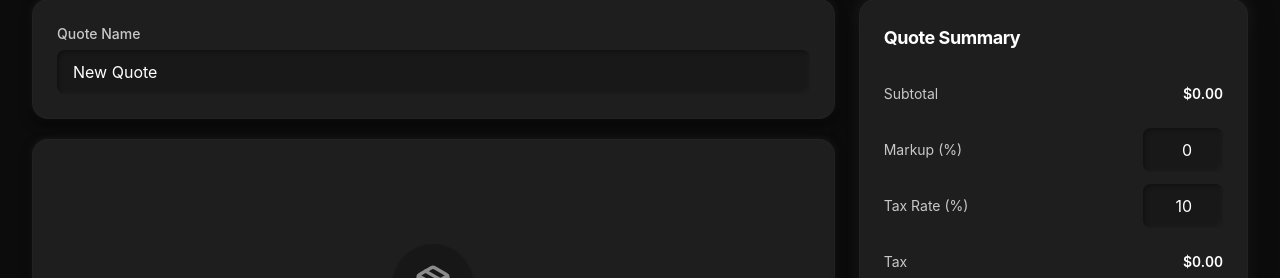
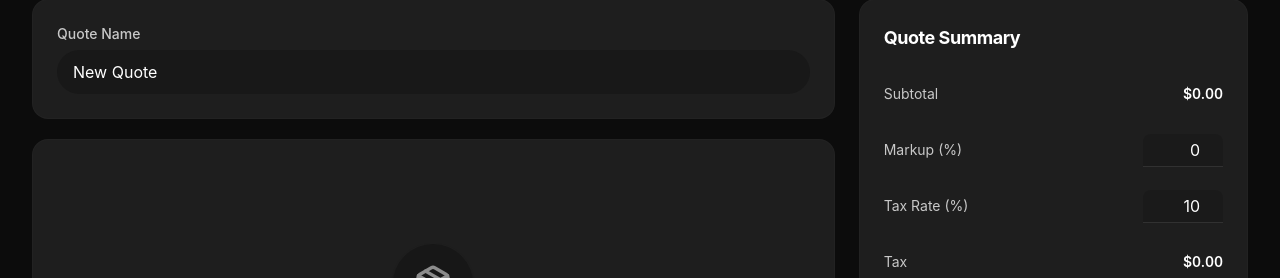
Before and after one commit to bemoy83/expo-calculator, a Next.js app: page /quotes in a window 1280 px wide. Shown: the part 206-484 px from the top of the page. Built offline with nearby package versions, Linux system fonts and the light colour scheme.

Commit message:
flat UI implemented

```diff
--- a/app/globals.css
+++ b/app/globals.css
@@ -4,7 +4,7 @@
 
 :root {
   /* Light theme - Professional with REAL visible hierarchy */
-  --background: 240 244 248;          /* Cool gray background - NOT white */
+  --background: 243 244 246;          /* Cool gray background - NOT white */
   --foreground: 15 23 42;             /* Deep slate text */
   --card: 255 255 255;                /* Pure white cards - elevated on gray */
   --card-foreground: 15 23 42;        /* Deep slate on cards */
--- a/app/materials/page.tsx
+++ b/app/materials/page.tsx
@@ -249,7 +249,7 @@ export default function MaterialsPage() {
                 {filteredMaterials.map((material) => (
                   <div
                     key={material.id}
-                    className="bg-card border border-border rounded-xl p-6 shadow-lg transition-smooth group"
+                    className="bg-card border border-border rounded-xl p-6 transition-smooth group"
                   >
                     <div className="flex items-start justify-between gap-4">
                       <div className="flex-1 min-w-0">
--- a/app/modules/page.tsx
+++ b/app/modules/page.tsx
@@ -119,7 +119,7 @@ function SortableFieldItem({
     <div
       ref={setNodeRef}
       style={style}
-      className="bg-card border border-border rounded-xl overflow-hidden shadow-lg transition-smooth overlay-white"
+      className="bg-card border border-border rounded-xl overflow-hidden transition-smooth overlay-white"
     >
       {/* Field Header */}
       <div className="flex items-center">
@@ -1087,7 +1087,7 @@ export default function ModulesPage() {
       ) : (
         <div className="grid grid-cols-1 md:grid-cols-2 lg:grid-cols-3 gap-6">
           {modules.map((module) => (
-            <Card key={module.id} className="shadow-lg hover:shadow-xl hover:border-accent/30 transition-smooth cursor-pointer group">
+            <Card key={module.id} className="hover:border-accent/30 transition-smooth cursor-pointer group">
               <h3 className="text-lg font-bold text-card-foreground mb-3 group-hover:text-accent transition-smooth tracking-tight">{module.name}</h3>
               {module.category && (
                 <div className="mb-3">
--- a/app/quotes/page.tsx
+++ b/app/quotes/page.tsx
@@ -324,7 +324,7 @@ export default function QuotesPage() {
       <div className="grid grid-cols-1 lg:grid-cols-3 gap-6 pb-24">
         <div className="lg:col-span-2 space-y-5">
           {/* Quote Name Card */}
-          <Card className="shadow-lg">
+          <Card>
             <Input
               label="Quote Name"
               value={quoteName}
@@ -341,7 +341,7 @@ export default function QuotesPage() {
                   Cancel
                 </Button>
               }
-              className="shadow-lg"
+              className=""
             >
               <div className="grid grid-cols-1 md:grid-cols-2 gap-2">
                 {modules.map((module) => (
@@ -367,7 +367,7 @@ export default function QuotesPage() {
 
           {/* Empty State Card */}
           {!showAddModule && currentQuote.workspaceModules.length === 0 && (
-            <Card className="shadow-lg">
+            <Card>
               <div className="text-center py-20">
                 <div className="inline-flex items-center justify-center w-20 h-20 rounded-full bg-muted shadow-sm mb-5">
                   <Package className="h-10 w-10 text-muted-foreground" />
@@ -389,7 +389,7 @@ export default function QuotesPage() {
 
           {/* Add Module Button Card */}
           {!showAddModule && currentQuote.workspaceModules.length > 0 && (
-            <Card className="shadow-lg">
+            <Card>
               <Button
                 onClick={() => setShowAddModule(true)}
                 className="rounded-full w-full"
@@ -411,7 +411,7 @@ export default function QuotesPage() {
                   <Card
                     key={instance.id}
                     title={module.name}
-                    className="shadow-lg overlay-white"
+                    className="overlay-white"
                   >
                     {module.description && (
                       <p className="text-sm text-muted-foreground mb-5">{module.description}</p>
@@ -466,7 +466,7 @@ export default function QuotesPage() {
         </div>
 
         <div className="lg:col-span-1">
-          <Card className="sticky top-16 z-40 shadow-xl">
+          <Card className="sticky top-16 z-40">
             <h3 className="text-lg font-bold text-card-foreground mb-5 tracking-tight">Quote Summary</h3>
 
             <div className="space-y-5">
@@ -485,7 +485,7 @@ export default function QuotesPage() {
                 {/* Markup % Input */}
                 <div className="flex items-center justify-between gap-3">
                   <label className="text-sm text-label-foreground shrink-0">Markup (%)</label>
-                  <div className="w-20 shrink-0">
+                  <div className="w-20 shrink-0 flex items-center justify-end min-h-[44px]">
                     <Input
                       type="number"
                       step="1"
@@ -495,6 +495,7 @@ export default function QuotesPage() {
                         const percent = Math.round(Number(e.target.value) || 0);
                         setMarkupPercent(Math.max(0, percent));
                       }}
+                      variant="underline"
                       className="w-full text-right"
                     />
                   </div>
@@ -515,7 +516,7 @@ export default function QuotesPage() {
                 {/* Tax Rate % Input */}
                 <div className="flex items-center justify-between gap-3">
                   <label className="text-sm text-label-foreground shrink-0">Tax Rate (%)</label>
-                  <div className="w-20 shrink-0">
+                  <div className="w-20 shrink-0 flex items-center justify-end min-h-[44px]">
                     <Input
                       type="number"
                       step="1"
@@ -526,6 +527,7 @@ export default function QuotesPage() {
                         const rate = Math.round(Number(e.target.value) || 0) / 100;
                         setTaxRate(Math.max(0, Math.min(1, rate)));
                       }}
+                      variant="underline"
                       className="w-full text-right"
                     />
                   </div>
@@ -559,7 +561,7 @@ export default function QuotesPage() {
                   {currentQuote.lineItems.map((item) => (
                     <div
                       key={item.id}
-                      className="group flex items-start justify-between gap-3 p-3 bg-muted/30 hover:bg-muted/50 rounded-lg transition-smooth hover:shadow-sm"
+                      className="group flex items-start justify-between gap-3 p-3 rounded-lg transition-smooth"
                     >
                       <div className="flex-1 min-w-0">
                         <div className="font-medium text-card-foreground text-sm mb-0.5 truncate">
--- a/components/Layout.tsx
+++ b/components/Layout.tsx
@@ -35,7 +35,7 @@ export const Layout: React.FC<LayoutProps> = ({ children }) => {
       >
         Skip to main content
       </a>
-      <nav className="bg-card border-b border-border shadow-lg sticky top-0 z-50 backdrop-blur-md bg-card/98" aria-label="Main navigation">
+      <nav className="bg-card border-b border-border sticky top-0 z-50 backdrop-blur-md bg-card/98" aria-label="Main navigation">
         <div className="max-w-7xl mx-auto px-4 sm:px-6 lg:px-8">
           <div className="flex items-center justify-between h-16">
             <div className="flex items-center gap-3">
--- a/components/ui/Card.tsx
+++ b/components/ui/Card.tsx
@@ -18,8 +18,8 @@ export const Card: React.FC<CardProps> = ({
 }) => {
   return (
     <div className={cn(
-      'bg-card border border-border rounded-xl p-6 shadow-lg transition-all relative',
-      interactive && 'hover:shadow-xl hover-overlay',
+      'bg-card border border-border rounded-xl p-6 transition-all relative',
+      interactive && 'hover-overlay',
       className
     )}>
       {(title || actions) && (
--- a/components/ui/Input.tsx
+++ b/components/ui/Input.tsx
@@ -4,6 +4,7 @@ import { cn } from '@/lib/utils';
 interface InputProps extends React.InputHTMLAttributes<HTMLInputElement> {
   label?: string;
   error?: string;
+  variant?: 'default' | 'underline';
 }
 
 export const Input: React.FC<InputProps> = ({
@@ -11,11 +12,14 @@ export const Input: React.FC<InputProps> = ({
   error,
   id,
   className,
+  variant = 'default',
   ...props
 }) => {
   const generatedId = useId();
   const inputId = id || generatedId;
   const errorId = error ? `${inputId}-error` : undefined;
+
+  const isUnderline = variant === 'underline';
 
   return (
     <div className="w-full">
@@ -29,13 +33,23 @@ export const Input: React.FC<InputProps> = ({
         aria-invalid={error ? 'true' : undefined}
         aria-describedby={errorId}
         className={cn(
-          'w-full px-4 py-2.5 bg-input-bg rounded-md neu-pressed',
-          'text-foreground placeholder-muted-foreground',
-          'focus:outline-none focus:ring-2 focus:ring-accent/50',
-          'transition-smooth',
-          'disabled:opacity-60 disabled:cursor-not-allowed',
-          'disabled:[&_*]:opacity-[0.38]',
-          error && 'focus:ring-destructive/50',
+          'w-full text-foreground placeholder-muted-foreground transition-smooth',
+          'disabled:opacity-60 disabled:cursor-not-allowed disabled:[&_*]:opacity-[0.38]',
+          isUnderline
+            ? [
+                'bg-muted/70 dark:bg-muted/50 border-0 border-b rounded-t-md',
+                'px-2 py-1',
+                'border-border dark:border-white/10',
+                'hover:!border-accent hover:!border-b-2',
+                'focus:outline-none focus:!border-accent focus:!border-b-2',
+                'focus:ring-0',
+                error && '!border-destructive focus:!border-destructive hover:!border-destructive',
+              ]
+            : [
+                'px-4 py-2.5 bg-input-bg rounded-full',
+                'focus:outline-none focus:ring-2 focus:ring-accent/50',
+                error && 'focus:ring-destructive/50',
+              ],
           className
         )}
         {...props}
--- a/components/ui/Select.tsx
+++ b/components/ui/Select.tsx
@@ -33,7 +33,7 @@ export const Select: React.FC<SelectProps> = ({
           aria-invalid={error ? 'true' : undefined}
           aria-describedby={errorId}
           className={cn(
-            'w-full pl-4 pr-10 py-2.5 bg-input-bg rounded-md neu-pressed',
+            'w-full pl-4 pr-10 py-2.5 bg-input-bg rounded-full',
             'text-foreground appearance-none',
             'focus:outline-none focus:ring-2 focus:ring-accent/50',
             'transition-smooth',
```
